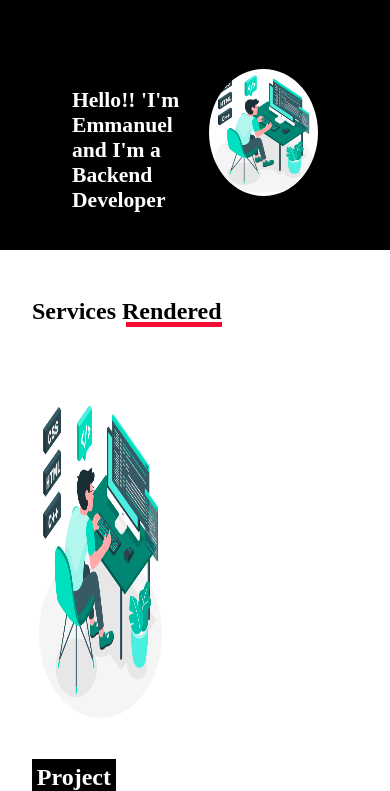
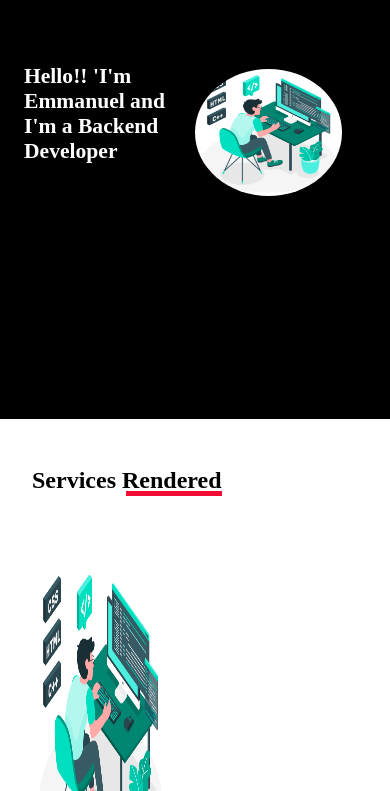
Before and after one commit to Najite/sawacha, a plain HTML site: page index.html in a window 390 px wide. Shown: the part 53-844 px from the top of the page. Drawn offline with Linux system fonts and the light colour scheme.

Commit message:
added media querries

```diff
--- a/css/style.css
+++ b/css/style.css
@@ -175,20 +175,20 @@
 /* making banner text responsive */
 @media screen and (max-width:480px) {
     .banner{
-        height: 30vh;
-        padding: 2em 3em;
+        height: 50vh;
+        padding: 1em;
 
     }
     .banner .banner-title{
-        width: 100%;
+        width: 40vw;
         font-size: .6em;
 
     }
 
     .banner .banner-image{
-        width: 50vw;
+        width: 40vw;
         height: 15vh;
-        margin: 1em 0em;
+        margin: 2em 1em;
     }
 
 }
@@ -252,13 +252,19 @@
 
 /* making about service .responsive */
 @media screen and (min-device-width: 320px) and (max-device-width:480px) {
+    .about-service{
+        display: block;
+    }
     .about-service .service-image{
         height: 20vh;
+        width: 100%;
     }
 
     .about-service .service h3{
         font-size: 1.1em;
         font-weight: lighter;
+        width: 100%;
+        padding: 0px;
 
     }
 }
```
